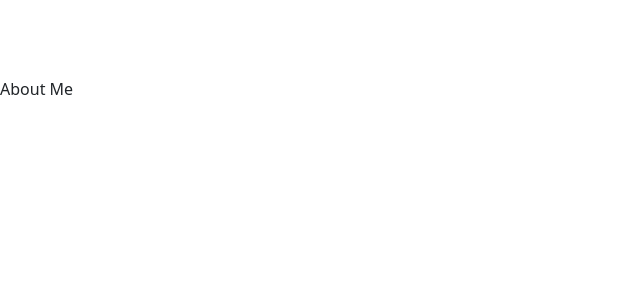
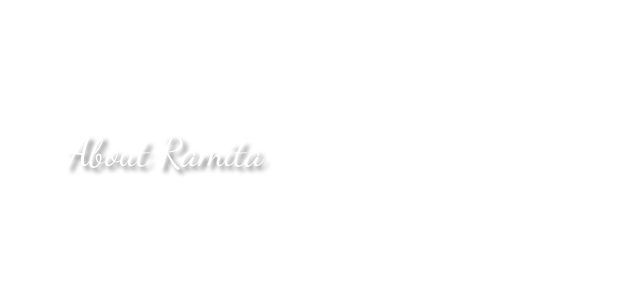
Before and after one commit to ramitaarora/indurkhya-portfolio, a React (Vite) app: page /About in a window 1280 px wide. Shown: the top 300 px of the page, without its empty margins (0-640 px from the left). Built offline with nearby package versions, Linux system fonts and the light colour scheme.

Commit message:
header styling

```diff
--- a/src/index.css
+++ b/src/index.css
@@ -4,6 +4,14 @@
 
 a:hover {
     text-shadow: 2px 2px 2px grey;
+}
+
+#header-style {
+    font-family: 'Dancing Script', cursive;
+    text-shadow: 4px 4px 4px grey;
+    font-size: 250%;
+    color: white;
+    margin: 20px;
 }
 
 #logo-div {
--- a/src/pages/About.jsx
+++ b/src/pages/About.jsx
@@ -1,5 +1,11 @@
-import React from 'react';
+export default function About() {
+    return (
+        <div id="body-style" className="m-5">
+            <div id="header-style">
+                <h1>About Ramita</h1>
+            </div>
 
-export default function About() {
-    return <h1>About Me</h1>   ;
+        </div>
+
+    )
 }
--- a/src/pages/Contact.jsx
+++ b/src/pages/Contact.jsx
@@ -1,5 +1,10 @@
-import React from 'react';
+export default function Contact() {
+    return (
+        <div id="body-style" className="m-5">
+            <div id="header-style">
+                <h1>Contact</h1>
+            </div>
 
-export default function Contact() {
-    return <h1>Contact</h1>   ;
+        </div>
+    )
 }
--- a/src/pages/Error.jsx
+++ b/src/pages/Error.jsx
@@ -1,5 +1,3 @@
-import React from 'react';
-
 export default function Error() {
    return <h1>Error</h1>   ;
 }
--- a/src/pages/Home.jsx
+++ b/src/pages/Home.jsx
@@ -1,5 +1,3 @@
-import React from 'react';
-
 export default function Home() {
     return (
     <div className="flex flex-row min-w-screen min-h-screen justify-center items-center">
--- a/src/pages/Portfolio.jsx
+++ b/src/pages/Portfolio.jsx
@@ -1,5 +1,10 @@
-import React from 'react';
+export default function Portfolio() {
+    return (
+        <div id="body-style" className="m-5">
+            <div id="header-style">
+                <h1>Portfolio</h1>
+            </div>
 
-export default function Portfolio() {
-    return <h1>Portfolio</h1>;
+        </div>
+    )
 }
```
